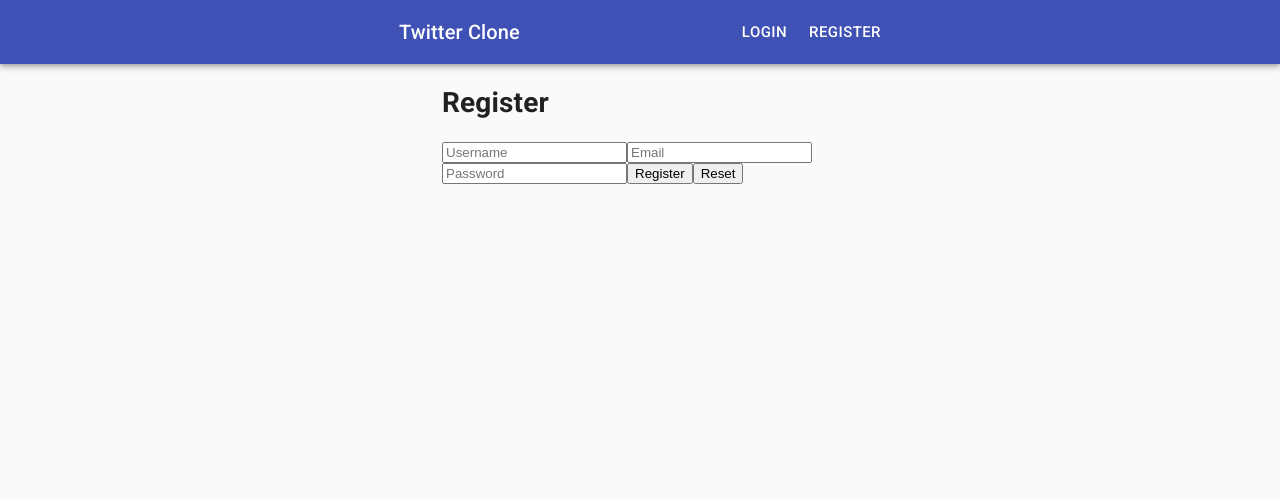
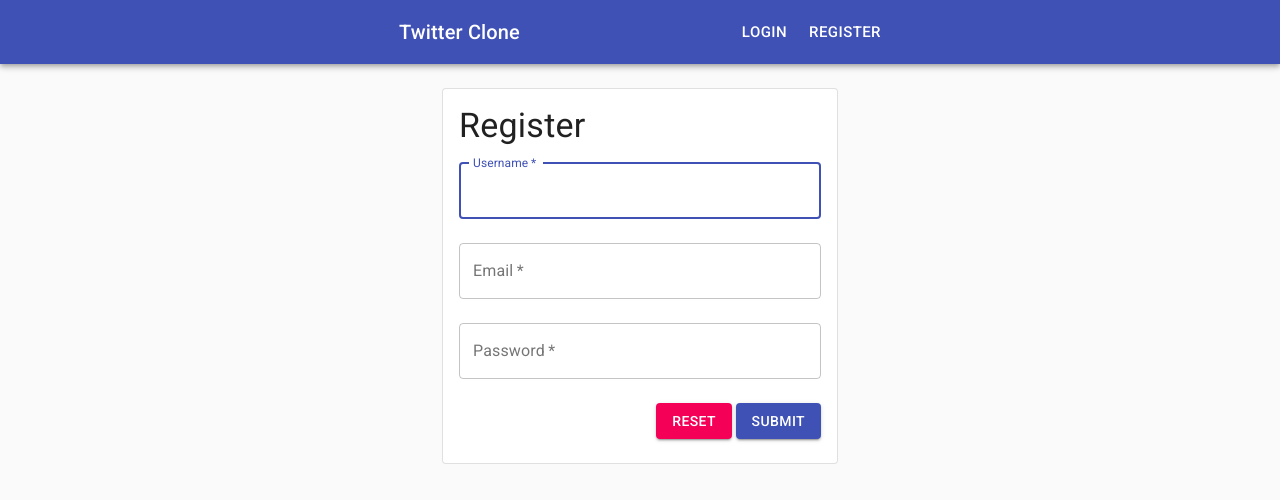
Before and after one commit to aakashkcx/twitter-clone, a React (Create React App) app in the folder client/: page /register in a window 1280 px wide. Shown: the top 500 px of the page. Built offline with nearby package versions, Linux system fonts and the light colour scheme.

Commit message:
update material-ui

```diff
--- a/client/src/components/Feed.jsx
+++ b/client/src/components/Feed.jsx
@@ -2,6 +2,7 @@
 import { Link } from 'react-router-dom';
 import moment from 'moment';
 import {
+    Box,
     Card,
     CardActionArea,
     CardContent,
@@ -10,7 +11,7 @@
 
 const Feed = (props) => {
     return (
-        <section>
+        <Box my={3}>
             {props.tweets.map((tweet) => (
                 <Card key={tweet._id} variant="outlined" square>
                     <CardActionArea component={Link} to={`/tweet/${tweet._id}`}>
@@ -31,7 +32,7 @@
                     </CardActionArea>
                 </Card>
             ))}
-        </section>
+        </Box>
     );
 };
 
--- a/client/src/components/Navbar.jsx
+++ b/client/src/components/Navbar.jsx
@@ -1,7 +1,7 @@
 import React from 'react';
 import { Link } from 'react-router-dom';
-import { makeStyles } from '@material-ui/core/styles';
 import {
+    Box,
     AppBar,
     Container,
     Toolbar,
@@ -9,34 +9,26 @@
     Button,
 } from '@material-ui/core';
 
-const useStyles = makeStyles({
-    toolbar: {
-        justifyContent: 'space-between',
-    },
-    title: {
-        textTransform: 'none',
-    },
-});
-
 const Navbar = (props) => {
-    const classes = useStyles();
-
     return (
         <AppBar position="static">
             <Container maxWidth="sm">
-                <Toolbar className={classes.toolbar}>
+                <Toolbar
+                    component={Box}
+                    display="flex"
+                    justifyContent="space-between"
+                >
                     <Button
                         color="inherit"
                         size="large"
                         component={Link}
                         to="/"
+                        style={{ textTransform: 'none' }}
                     >
-                        <Typography variant="h6" className={classes.title}>
-                            Twitter Clone
-                        </Typography>
+                        <Typography variant="h6">Twitter Clone</Typography>
                     </Button>
                     {props.user ? (
-                        <nav>
+                        <span>
                             <Button
                                 color="inherit"
                                 size="large"
@@ -53,9 +45,9 @@
                             >
                                 Logout
                             </Button>
-                        </nav>
+                        </span>
                     ) : (
-                        <nav>
+                        <span>
                             <Button
                                 color="inherit"
                                 size="large"
@@ -72,7 +64,7 @@
                             >
                                 Register
                             </Button>
-                        </nav>
+                        </span>
                     )}
                 </Toolbar>
             </Container>
--- a/client/src/components/NewTweet.jsx
+++ b/client/src/components/NewTweet.jsx
@@ -1,64 +1,88 @@
-import React, { Component } from 'react';
+import React, { useState } from 'react';
 import axios from 'axios';
-import { Typography, TextField, Button } from '@material-ui/core';
+import {
+    TextField,
+    Button,
+    Box,
+    Grid,
+    Card,
+    CardContent,
+} from '@material-ui/core';
 
-class NewTweet extends Component {
-    state = { tweet: '', msg: '' };
+const NewTweet = (props) => {
+    const [tweet, setTweet] = useState('');
+    const [msg, setMsg] = useState('');
 
-    tweetChange = (e) => this.setState({ tweet: e.target.value });
+    const reset = () => {
+        setTweet('');
+        setMsg('');
+    };
 
-    reset = () => this.setState({ tweet: '', msg: '' });
-
-    submit = (e) => {
+    const submit = (e) => {
         e.preventDefault();
         axios
             .post(
                 '/tweets',
-                { tweet: this.state.tweet },
-                { headers: { Authorization: `Bearer: ${this.props.token}` } }
+                { tweet },
+                { headers: { Authorization: `Bearer: ${props.token}` } }
             )
-            .then(({ data: { tweet } }) => {
-                this.props.newTweet(tweet);
-                this.setState({ tweet: '', msg: '' });
+            .then((res) => {
+                props.newTweet(res.data.tweet);
+                reset();
             })
             .catch(({ response }) => {
-                console.log(response);
                 if (response.status === 400 || response.status === 401)
-                    this.setState({ msg: response.data.msg });
-                if (response.status === 500)
-                    this.setState({ msg: 'Internal Server Error' });
+                    setMsg(response.data.msg);
+                if (response.status === 500) setMsg('Internal Server Error');
             });
     };
 
-    render() {
     return (
-            <section>
-                {this.state.msg && <Typography>{this.state.msg}</Typography>}
-                <form
-                    onSubmit={this.submit}
-                    onReset={this.reset}
-                    autoComplete="off"
-                >
+        <Box my={3}>
+            <Card variant="outlined">
+                <CardContent>
+                    <form onSubmit={submit} onReset={reset} autoComplete="off">
                         <TextField
-                        value={this.state.tweet}
-                        onChange={this.tweetChange}
+                            name="tweet"
                             label="Tweet"
+                            value={tweet}
+                            onChange={(e) => setTweet(e.target.value)}
+                            error={msg}
+                            helperText={
+                                msg ||
+                                `${tweet.length} character${
+                                    tweet.length === 1 ? '' : 's'
+                                }`
+                            }
+                            variant="outlined"
+                            margin="none"
                             multiline
                             rows={4}
-                        variant="outlined"
-                        margin="normal"
                             fullWidth
+                            required
                         />
-                    <Button variant="contained" color="secondary" type="reset">
+                        <Box textAlign="right">
+                            <Button
+                                type="reset"
+                                variant="contained"
+                                color="secondary"
+                            >
                                 Reset
                             </Button>
-                    <Button variant="contained" color="primary" type="submit">
+                            &nbsp;
+                            <Button
+                                type="submit"
+                                variant="contained"
+                                color="primary"
+                            >
                                 Submit
                             </Button>
+                        </Box>
                     </form>
-            </section>
+                </CardContent>
+            </Card>
+        </Box>
     );
-    }
-}
+};
 
 export default NewTweet;
--- a/client/src/routes/Dashboard.jsx
+++ b/client/src/routes/Dashboard.jsx
@@ -21,10 +21,10 @@
 
     render() {
         return (
-            <div>
+            <>
                 <NewTweet token={this.props.token} newTweet={this.newTweet} />
                 <Feed tweets={this.state.tweets} />
-            </div>
+            </>
         );
     }
 }
--- a/client/src/routes/Login.jsx
+++ b/client/src/routes/Login.jsx
@@ -1,13 +1,22 @@
 import React, { Component } from 'react';
 import { Redirect } from 'react-router-dom';
 import axios from 'axios';
+import {
+    Box,
+    Card,
+    CardContent,
+    Typography,
+    TextField,
+    Button,
+} from '@material-ui/core';
 
 class Login extends Component {
-    initialState = { username: '', password: '', msg: '' };
-    state = { ...this.initialState, redirect: false };
+    state = { username: '', password: '', msg: '', redirect: false };
 
     usernameChange = (e) => this.setState({ username: e.target.value });
     passwordChange = (e) => this.setState({ password: e.target.value });
+
+    reset = () => this.setState({ username: '', password: '', msg: '' });
 
     submit = (e) => {
         e.preventDefault();
@@ -26,31 +35,68 @@
             });
     };
 
-    reset = () => this.setState(this.initialState);
-
     render() {
         if (this.state.redirect) return <Redirect to="/" />;
         return (
-            <div>
-                <h1>Login</h1>
-                {this.state.msg && <p>{this.state.msg}</p>}
+            <Box my={3}>
+                <Card variant="outlined">
+                    <CardContent>
+                        <Typography variant="h4">Login</Typography>
                         <form onSubmit={this.submit} onReset={this.reset}>
-                    <input
-                        type="text"
+                            <TextField
+                                name="username"
+                                label="Username"
                                 value={this.state.username}
                                 onChange={this.usernameChange}
-                        placeholder="Username"
+                                error={this.state.msg}
+                                variant="outlined"
+                                margin="normal"
+                                required
+                                fullWidth
+                                autoFocus
                             />
-                    <input
+                            <TextField
+                                name="password"
                                 type="password"
+                                label="Password"
                                 value={this.state.password}
                                 onChange={this.passwordChange}
-                        placeholder="Password"
+                                error={this.state.msg}
+                                variant="outlined"
+                                margin="normal"
+                                required
+                                fullWidth
                             />
-                    <input type="submit" value="Login" />
-                    <input type="reset" value="Reset" />
+                            <Box
+                                display="flex"
+                                justifyContent="space-between"
+                                mt={2}
+                            >
+                                <Typography color="error">
+                                    {this.state.msg}
+                                </Typography>
+                                <span>
+                                    <Button
+                                        type="reset"
+                                        variant="contained"
+                                        color="secondary"
+                                    >
+                                        Reset
+                                    </Button>
+                                    &nbsp;
+                                    <Button
+                                        type="submit"
+                                        variant="contained"
+                                        color="primary"
+                                    >
+                                        Submit
+                                    </Button>
+                                </span>
+                            </Box>
                         </form>
-            </div>
+                    </CardContent>
+                </Card>
+            </Box>
         );
     }
 }
--- a/client/src/routes/Register.jsx
+++ b/client/src/routes/Register.jsx
@@ -1,10 +1,17 @@
 import React, { Component } from 'react';
 import { Redirect } from 'react-router-dom';
 import axios from 'axios';
+import {
+    Box,
+    Card,
+    CardContent,
+    Typography,
+    TextField,
+    Button,
+} from '@material-ui/core';
 
 class Register extends Component {
-    initialState = { username: '', password: '', email: '', msg: '' };
-    state = { ...this.initialState, redirect: false };
+    state = { username: '', password: '', email: '', msg: '', redirect: false };
 
     usernameChange = (e) => this.setState({ username: e.target.value });
     passwordChange = (e) => this.setState({ password: e.target.value });
@@ -27,37 +34,83 @@
             });
     };
 
-    reset = () => this.setState(this.initialState);
+    reset = () =>
+        this.setState({ username: '', password: '', email: '', msg: '' });
 
     render() {
         if (this.state.redirect) return <Redirect to="/" />;
         return (
-            <div>
-                <h1>Register</h1>
-                {this.state.msg && <p>{this.state.msg}</p>}
+            <Box my={3}>
+                <Card variant="outlined">
+                    <CardContent>
+                        <Typography variant="h4">Register</Typography>
                         <form onSubmit={this.submit} onReset={this.reset}>
-                    <input
-                        type="text"
+                            <TextField
+                                name="username"
+                                label="Username"
                                 value={this.state.username}
                                 onChange={this.usernameChange}
-                        placeholder="Username"
+                                error={this.state.msg}
+                                variant="outlined"
+                                margin="normal"
+                                required
+                                fullWidth
+                                autoFocus
                             />
-                    <input
+                            <TextField
+                                name="email"
                                 type="email"
+                                label="Email"
                                 value={this.state.email}
                                 onChange={this.emailChange}
-                        placeholder="Email"
+                                error={this.state.msg}
+                                variant="outlined"
+                                margin="normal"
+                                required
+                                fullWidth
                             />
-                    <input
+                            <TextField
+                                name="password"
                                 type="password"
+                                label="Password"
                                 value={this.state.password}
                                 onChange={this.passwordChange}
-                        placeholder="Password"
+                                error={this.state.msg}
+                                variant="outlined"
+                                margin="normal"
+                                required
+                                fullWidth
                             />
-                    <input type="submit" value="Register" />
-                    <input type="reset" value="Reset" />
+                            <Box
+                                display="flex"
+                                justifyContent="space-between"
+                                mt={2}
+                            >
+                                <Typography color="error">
+                                    {this.state.msg}
+                                </Typography>
+                                <span>
+                                    <Button
+                                        type="reset"
+                                        variant="contained"
+                                        color="secondary"
+                                    >
+                                        Reset
+                                    </Button>
+                                    &nbsp;
+                                    <Button
+                                        type="submit"
+                                        variant="contained"
+                                        color="primary"
+                                    >
+                                        Submit
+                                    </Button>
+                                </span>
+                            </Box>
                         </form>
-            </div>
+                    </CardContent>
+                </Card>
+            </Box>
         );
     }
 }
```
Lines whose indentation alone changed are shown as unchanged.
